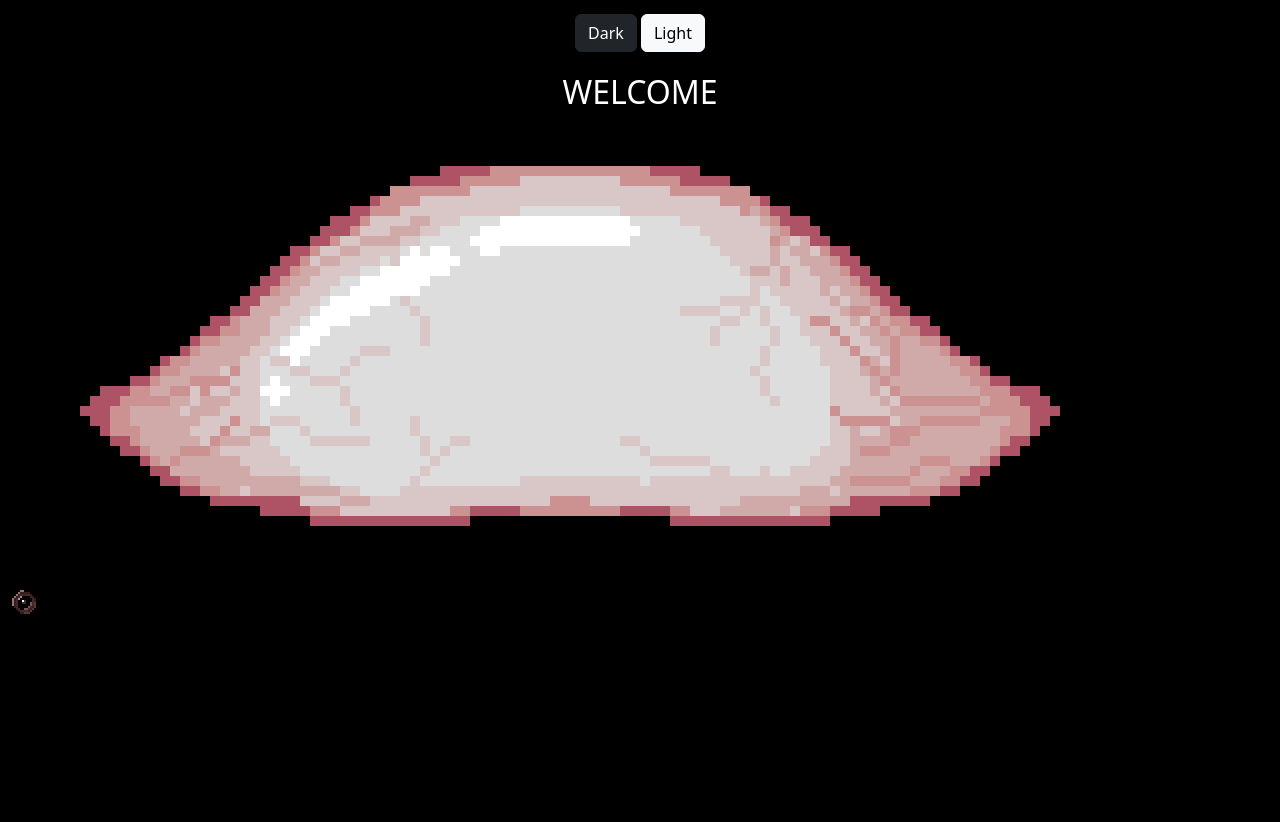
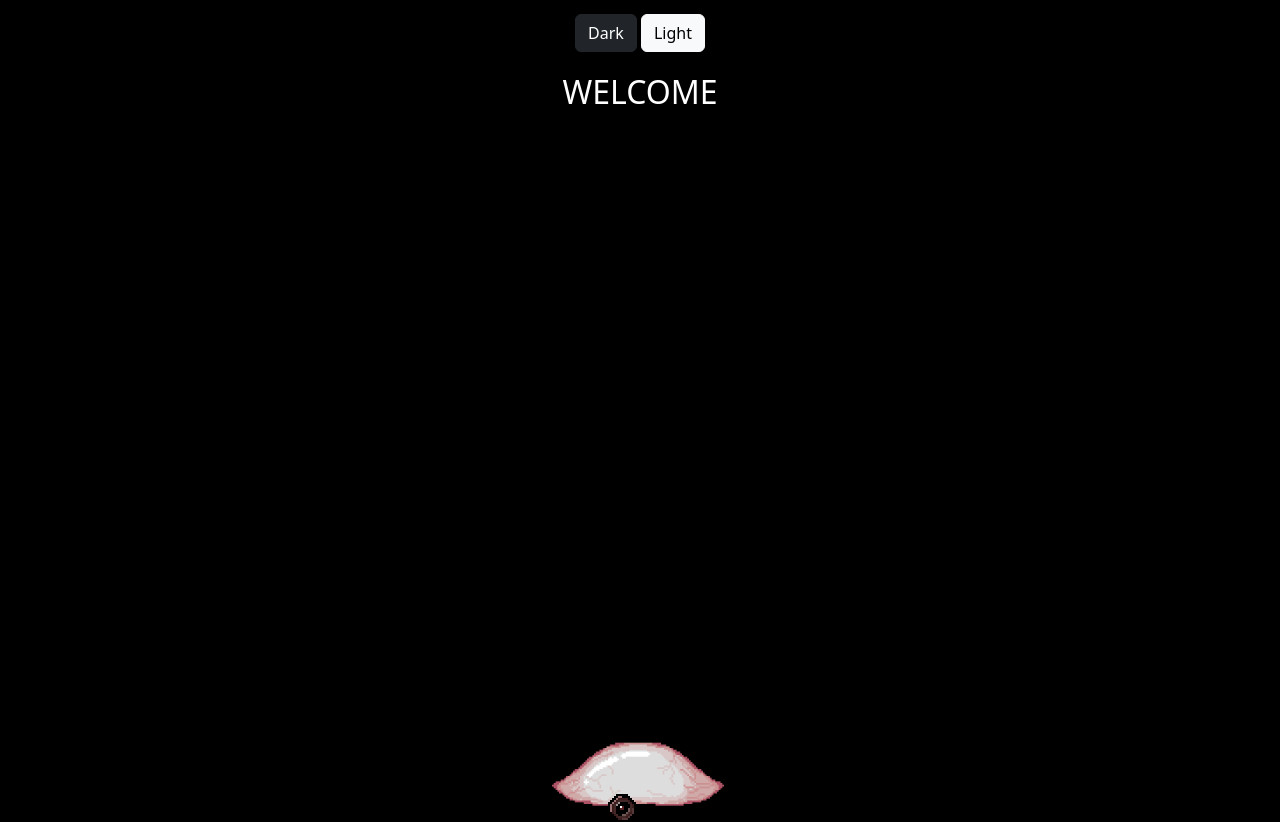
Before and after one commit to Diffcreate18/diffcreate.github.io, a PHP site: page / in a window 1280 px wide. Shown: the part 66-888 px from the top of the page. Before the commit the page ends 680 px from the top, so only its background shows below. Run offline with PHP 8.4, Linux system fonts and the light colour scheme.

Commit message:
Update index.css

```diff
--- a/index.css
+++ b/index.css
@@ -1,5 +1,22 @@
 body {
     background-color: black;
+}
+#anchor {
+    position: absolute;
+    max-width: 200px;
+    max-height: 200px;
+    top: 100%;
+    left: 42%;
+}
+
+#eyes, #eyes img {
+    text-align: center;
+    max-width: 100px;
+    max-height: 100px;
+    top: 103.5%;
+    right: 49.5%;
+    position: absolute;
+    display: block;
 }
 
 .navbar navbar-dark bg-dark fixed-top{
```
